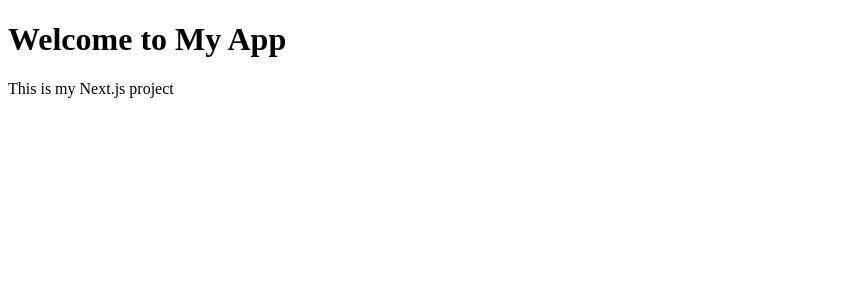
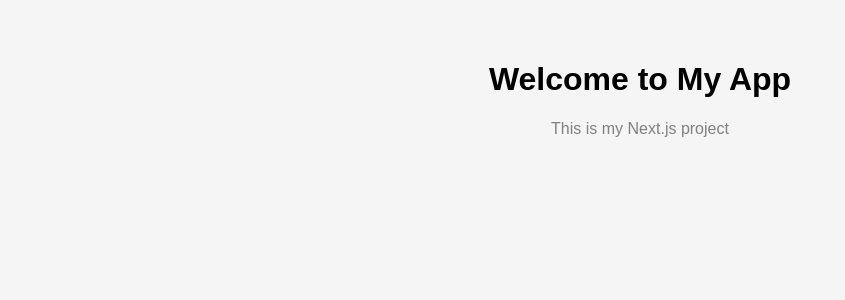
Before and after one commit to abenezer7813/GFive-Ecommerce1, a Next.js app in the folder frontend/: page / in a window 1280 px wide. Shown: the top 300 px of the page, without its empty margins (0-845 px from the left). Built offline with nearby package versions, Linux system fonts and the light colour scheme.

Commit message:
add global css for home page layout

```diff
--- a/frontend/app/globals.css
+++ b/frontend/app/globals.css
@@ -16,11 +16,12 @@
   from { transform: translateX(-50px); opacity: 0; }
   to { transform: translateX(0); opacity: 1; }
 }
-
+.animate-slide-in-left { animation: slide-in-left 0.6s ease-out; }
 @keyframes slide-in-up {
   from { transform: translateY(30px); opacity: 0; }
   to { transform: translateY(0); opacity: 1; }
 }
+.animate-slide-in-up { animation: slide-in-up 0.5s ease-out; }
 
 @keyframes pulse-slow {
   0%, 100% { opacity: 0.5; }
@@ -30,3 +31,46 @@
 .animate-slide-in-left { animation: slide-in-left 0.6s ease-out; }
 .animate-slide-in-up { animation: slide-in-up 0.5s ease-out; }
 .animate-pulse-slow { animation: pulse-slow 3s ease-in-out infinite; }
+.container {
+  padding: 40px;
+  text-align: center;
+}
+
+.title {
+  font-size: 32px;
+  font-weight: bold;
+}
+
+.text {
+  color: gray;
+}
+/* Global styles for GFive Ecommerce */
+
+body {
+  margin: 0;
+  padding: 0;
+  font-family: Arial, Helvetica, sans-serif;
+  background-color: #f5f5f5;
+}
+
+/* Home page styles */
+.home-container {
+  min-height: 100vh;
+  display: flex;
+  flex-direction: column;
+  justify-content: center;
+  align-items: center;
+  text-align: center;
+}
+
+.home-title {
+  font-size: 2.5rem;
+  color: #222;
+  margin-bottom: 1rem;
+}
+
+.home-description {
+  max-width: 600px;
+  font-size: 1.1rem;
+  color: #555;
+}
```
